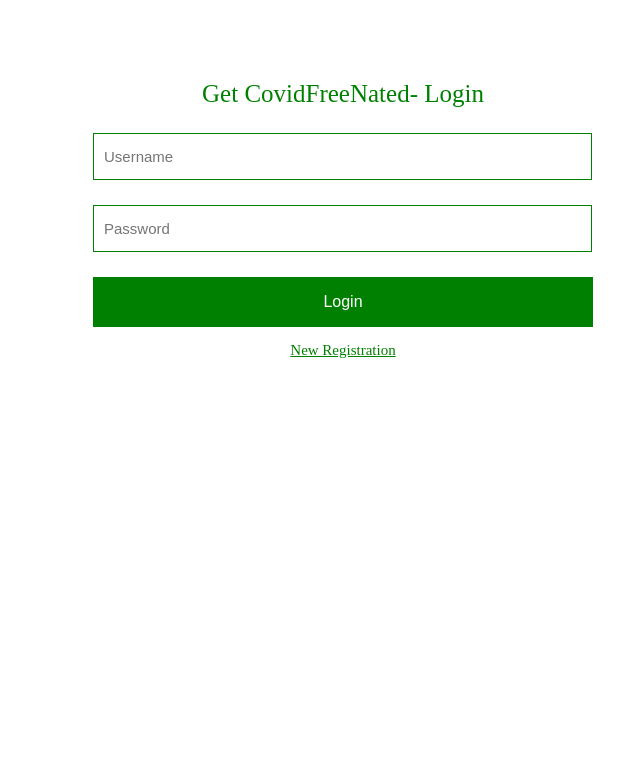
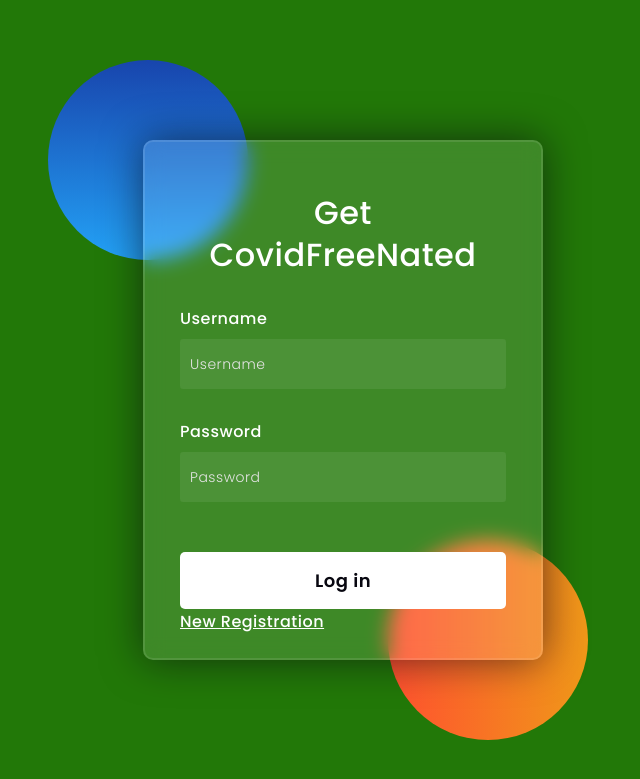
Before and after one commit to himanshusingh335/vaccine-booking, a PHP site: page /login.php in a window 1280 px wide. Shown: the top 779 px of the page, without its empty margins (297-937 px from the left). Run offline with PHP 8.4, Linux system fonts and the light colour scheme.

Commit message:
💄 make UI changes

```diff
--- a/dashboard-style.css
+++ b/dashboard-style.css
@@ -13,7 +13,7 @@ body {
 .header {
     padding: 80px;
     text-align: center;
-    background: #1abc9c;
+    background:#25790c;
     color: white;
 }
 
--- a/dashboard.php
+++ b/dashboard.php
@@ -79,7 +79,7 @@ include("auth_session.php");
             <h2>Is online registration mandatory for Covid 19 vaccination?</h2>
             <img class="fakeimg"
                 src="https://wwwassets.rand.org/content/rand/blog/2020/08/its-going-to-be-the-vaccination-stupid/jcr:content/par/teaser.aspectfit.0x1200.jpg/1598296544648.jpg"
-                style="height:200px;"></img>
+                style="height:400px"></img>
             <p>
                 Vaccination Centres provide for a limited number of on-spot registration slots every day. Beneficiaries
                 aged 45 years and above can schedule appointments online or walk-in to vaccination centres.
@@ -92,7 +92,7 @@ include("auth_session.php");
             <br>
             <h2>Where will I receive confirmation of date and time of vaccination?</h2>
             <img class="fakeimg" src="https://www.jhsph.edu/sebin/z/z/SARS-CoV-2-vaccine-820x440.jpg"
-                style="height:200px;"></img>
+                style="height:500px;"></img>
             <p>
                 Once an appointment is scheduled, you will receive the details of the vaccination centre, date and time
                 slot chosen for appointment in an SMS sent to your registered mobile number. You can also download the
--- a/login.php
+++ b/login.php
@@ -1,9 +1,137 @@
 <!DOCTYPE html>
-<html>
+<html lang="en">
 <head>
-    <meta charset="utf-8"/>
+
     <title>Get CovidFreeNated- Login</title>
-    <link rel="stylesheet" href="auth-style.css?version=51"/>
+    <link rel="preconnect" href="https://fonts.gstatic.com">
+    <link rel="stylesheet" href="https://cdnjs.cloudflare.com/ajax/libs/font-awesome/5.15.4/css/all.min.css">
+    <link href="https://fonts.googleapis.com/css2?family=Poppins:wght@300;500;600&display=swap" rel="stylesheet">
+    <!--Stylesheet-->
+    <style media="screen">
+      *,
+*:before,
+*:after{
+    padding: 0;
+    margin: 0;
+    box-sizing: border-box;
+}
+body{
+    background-color:#227808;
+}
+.background{
+    width: 430px;
+    height: 520px;
+    position: absolute;
+    transform: translate(-50%,-50%);
+    left: 50%;
+    top: 50%;
+}
+.background .shape{
+    height: 200px;
+    width: 200px;
+    position: absolute;
+    border-radius: 50%;
+}
+.shape:first-child{
+    background: linear-gradient(
+        #1845ad,
+        #23a2f6
+    );
+    left: -80px;
+    top: -80px;
+}
+.shape:last-child{
+    background: linear-gradient(
+        to right,
+        #ff512f,
+        #f09819
+    );
+    right: -30px;
+    bottom: -80px;
+}
+form{
+    height: 520px;
+    width: 400px;
+    background-color: rgba(255,255,255,0.13);
+    position: absolute;
+    transform: translate(-50%,-50%);
+    top: 50%;
+    left: 50%;
+    border-radius: 10px;
+    backdrop-filter: blur(10px);
+    border: 2px solid rgba(255,255,255,0.1);
+    box-shadow: 0 0 40px rgba(8,7,16,0.6);
+    padding: 50px 35px;
+}
+form *{
+    font-family: 'Poppins',sans-serif;
+    color: #ffffff;
+    letter-spacing: 0.5px;
+    outline: none;
+    border: none;
+}
+form h3{
+    font-size: 32px;
+    font-weight: 500;
+    line-height: 42px;
+    text-align: center;
+}
+
+label{
+    display: block;
+    margin-top: 30px;
+    font-size: 16px;
+    font-weight: 500;
+}
+input{
+    display: block;
+    height: 50px;
+    width: 100%;
+    background-color: rgba(255,255,255,0.07);
+    border-radius: 3px;
+    padding: 0 10px;
+    margin-top: 8px;
+    font-size: 14px;
+    font-weight: 300;
+}
+::placeholder{
+    color: #e5e5e5;
+}
+button{
+    margin-top: 50px;
+    width: 100%;
+    background-color: #ffffff;
+    color: #080710;
+    padding: 15px 0;
+    font-size: 18px;
+    font-weight: 600;
+    border-radius: 5px;
+    cursor: pointer;
+}
+.social{
+  margin-top: 30px;
+  display: flex;
+}
+.social div{
+  background: red;
+  width: 150px;
+  border-radius: 3px;
+  padding: 5px 10px 10px 5px;
+  background-color: rgba(255,255,255,0.27);
+  color: #eaf0fb;
+  text-align: center;
+}
+.social div:hover{
+  background-color: rgba(255,255,255,0.47);
+}
+.social .fb{
+  margin-left: 25px;
+}
+.social i{
+  margin-right: 4px;
+}
+
+    </style>
 </head>
 <body>
 <?php
@@ -13,7 +141,7 @@
         header("Location: dashboard.php");
     }
 
-    if (isset($_POST['username'])) {
+    if (isset($_GET['username'])) {
         $username = stripslashes($_REQUEST['username']);
         $username = mysqli_real_escape_string($con, $username);
         $password = stripslashes($_REQUEST['password']);
@@ -35,15 +163,25 @@
         }
     } else {
 ?>
-    <form class="form" method="post" name="login">
-        <h1 class="login-title">Get CovidFreeNated- Login</h1>
-        <input type="text" class="login-input" name="username" placeholder="Username" autofocus="true"/>
-        <input type="password" class="login-input" name="password" placeholder="Password"/>
-        <input type="submit" value="Login" name="submit" class="login-button"/>
+    <div class="background">
+        <div class="shape"></div>
+        <div class="shape"></div>
+    </div>
+    <form class="form" method="get" name="login">
+        <h3>Get CovidFreeNated</h3>
+
+        <label for="username">Username</label>
+        <input type="text" class="login-input" name="username" placeholder="Username" autofocus="true" id="username"/>
+
+        <label for="password">Password</label>
+        <input type="password" class="login-input" name="password" placeholder="Password" id=password/>
+
+        <button type="submit" value="Login" name="submit" class="login-button">Log in</button>
         <p class="link"><a href="registration.php">New Registration</a></p>
-  </form>
+    </form>
 <?php
     }
 ?>
+
 </body>
 </html>
```
Also changed, not shown: registration.php (+146 -9 lines).
